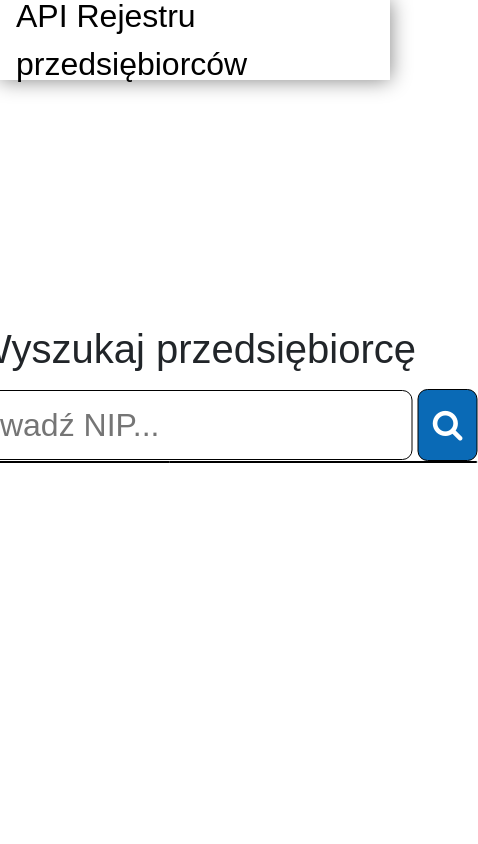
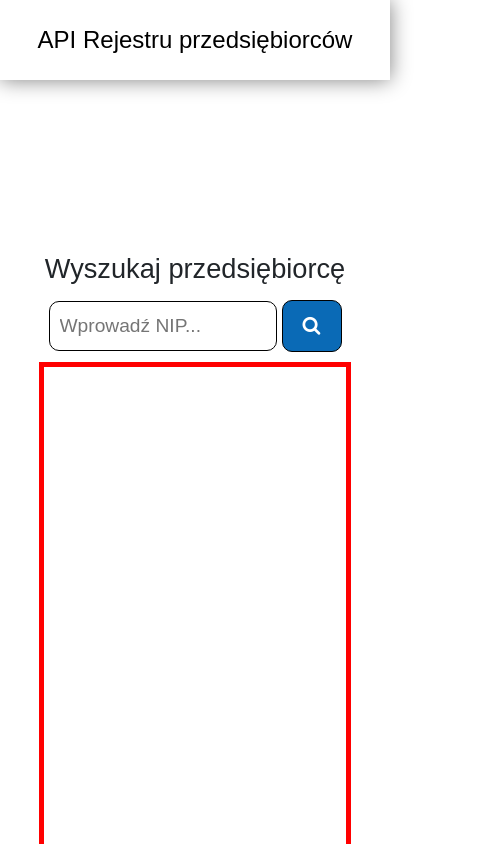
Before and after one commit to ja3cob/API-Rejestr-WL, a React (Create React App) app in the folder API Rejestr WL/ClientApp/: page / in a window 390 px wide. Shown: the top 844 px of the page, 478 px wide, since content can reach past the window. Built offline with nearby package versions, Linux system fonts and the light colour scheme; the HTML template or start-up script is replaced by a standard one.

Commit message:
Adjust styles

```diff
--- a/API Rejestr WL/ClientApp/src/components/Home.css
+++ b/API Rejestr WL/ClientApp/src/components/Home.css
@@ -1,14 +1,9 @@
-.home-container {
-    width: 100%;
-    height: calc(100vh - 80px);
-    position: relative;
+.search-container {
+    margin-top: 20vh;
+    transition: all 1s;
 }
-
-.search-container {
-    position: absolute;
-    top: 40%;
-    left: 50%;
-    transform: translate(-50%, -50%);
+.search-container.moved {
+    margin-top: 20px;
 }
 
 .search-container p {
@@ -18,7 +13,12 @@
 }
 
 .search-controls {
-    white-space: nowrap;
+    display: flex;
+    justify-content: center;
+    align-items: center;
+    position: relative;
+    width: fit-content;
+    margin: 0 auto;
 }
 
 .search-controls > * {
@@ -28,7 +28,7 @@
 }
 
 .search-controls input {
-    width: 500px;
+    max-width: calc(70vw - 45px);
     padding: 10px;
 }
 .search-controls button {
@@ -39,3 +39,47 @@
     cursor: pointer;
     margin-left: 5px;
 }
+
+.loader.hidden {
+    visibility: hidden;
+    animation: none;
+}
+.loader {
+    margin-left: 3px;
+    border: 6px solid #f3f3f3; /* Light grey */
+    border-top: 6px solid #3498db; /* Blue */
+    border-radius: 50%;
+    width: 50px;
+    height: 50px;
+    animation: spin 1s linear infinite;
+    position: absolute;
+    left: 100%;
+    visibility: visible;
+}
+
+@keyframes spin {
+    0% { transform: rotate(0deg); }
+    100% { transform: rotate(360deg); }
+}
+
+.table-container {
+    height: 1000px;
+    border: 5px solid red;
+    width: 80vw;
+    margin: 10px auto;
+}
+
+@media screen and (max-width: 960px) {
+    .search-container p {
+        font-size: 1.7rem;
+    }
+    .search-controls > * {
+        font-size: 1.2rem;
+    }
+    .loader {
+        border: 5px solid #f3f3f3; /* Light grey */
+        border-top: 5px solid #3498db; /* Blue */
+        width: 30px;
+        height: 30px;
+    }
+}
--- a/API Rejestr WL/ClientApp/src/components/NavMenu.css
+++ b/API Rejestr WL/ClientApp/src/components/NavMenu.css
@@ -24,3 +24,9 @@
   border-bottom: 4px solid #000;
   transition: all 0.2s ease-out;
 }
+
+@media screen and (max-width: 960px) {
+  .navbar {
+    font-size: 1.5rem;
+  }
+}
```
